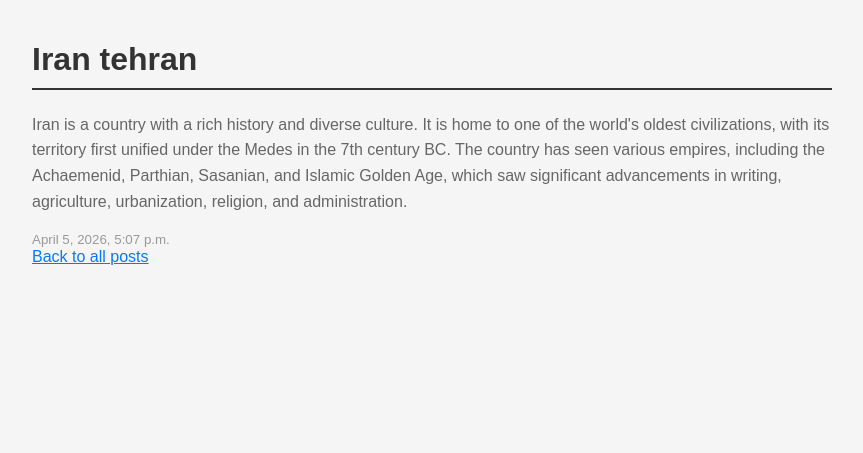
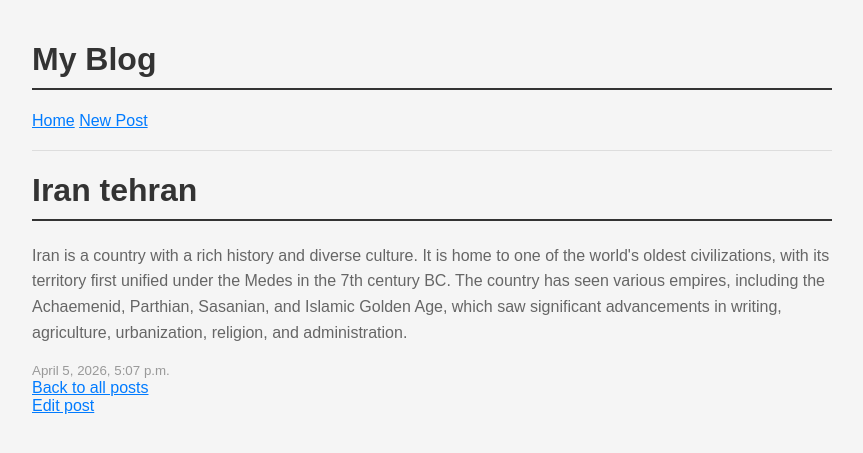
Before and after one commit to msiam71/djangoproject1, a Django app: page /blog/post/1/ in a window 1280 px wide. Shown: the top 453 px of the page, without its empty margins (208-1071 px from the left). Run offline with Django 5.2, Linux system fonts and the light colour scheme; data comes from the database, SQL or seed files in the repository; both versions use the stored data as it was after the commit.

Commit message:
add edit option in post

```diff
--- a/blog/templates/blog/post_detail.html
+++ b/blog/templates/blog/post_detail.html
@@ -1,15 +1,13 @@
-{% load static %}
-<!DOCTYPE html>
-<html>
-<head>
-    <title>{{ post.title }}</title>
-    <link rel="stylesheet" href="{% static 'blog/style.css' %}">
-</head>
-<body>
+{% extends 'blog/base.html' %}
+
+
+{% block content %}
     <h1>{{ post.title }}</h1>
     <p>{{ post.body }}</p>
     <small>{{ post.created_at }}</small>
     <br>
     <a href="{% url 'post_list' %}">Back to all posts</a>
-</body>
-</html>
+    <br>
+    <a href="{% url 'post_edit' pk=post.pk %}">Edit post</a>
+
+ {% endblock %}
--- a/blog/urls.py
+++ b/blog/urls.py
@@ -5,4 +5,5 @@ urlpatterns = [
     path('', views.post_list, name='post_list'),
     path('post/<int:pk>/', views.post_detail, name='post_detail'),
     path('post/new/', views.post_new, name='post_new'),
+    path('post/<int:pk>/edit/', views.post_edit, name='post_edit'),
 ]
--- a/blog/views.py
+++ b/blog/views.py
@@ -19,3 +19,14 @@ def post_new(request):
     else:
         form = PostForm()
     return render(request, 'blog/post_form.html', {'form': form})
+
+def post_edit(request, pk):
+    post = get_object_or_404(Post, pk=pk)
+    if request.method == 'POST':
+        form = PostForm(request.POST, instance=post)
+        if form.is_valid():
+            post = form.save()
+            return redirect('post_detail', pk=post.pk)
+    else:
+        form = PostForm(instance=post)
+    return render(request, 'blog/post_edit.html', {'form': form})
```
Also changed, not shown: blog/templates/blog/post_edit.html (added, +10 -0 lines), db.sqlite3.
